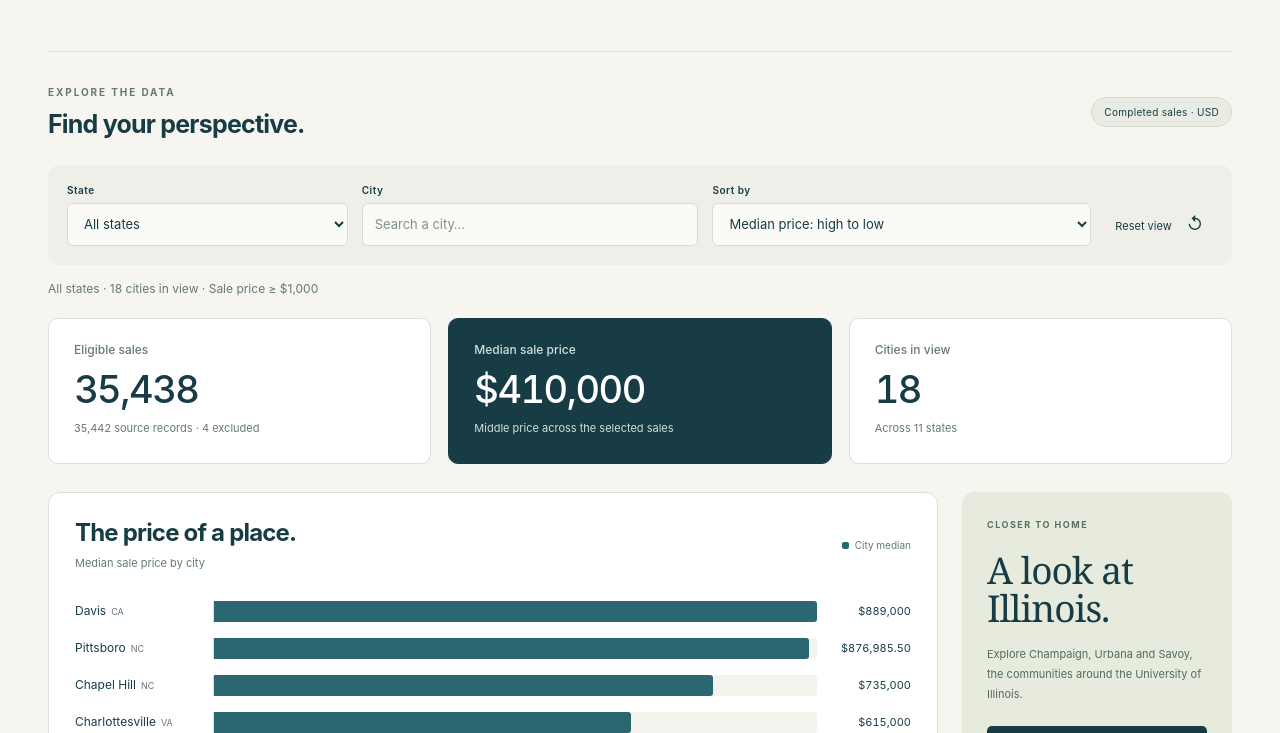
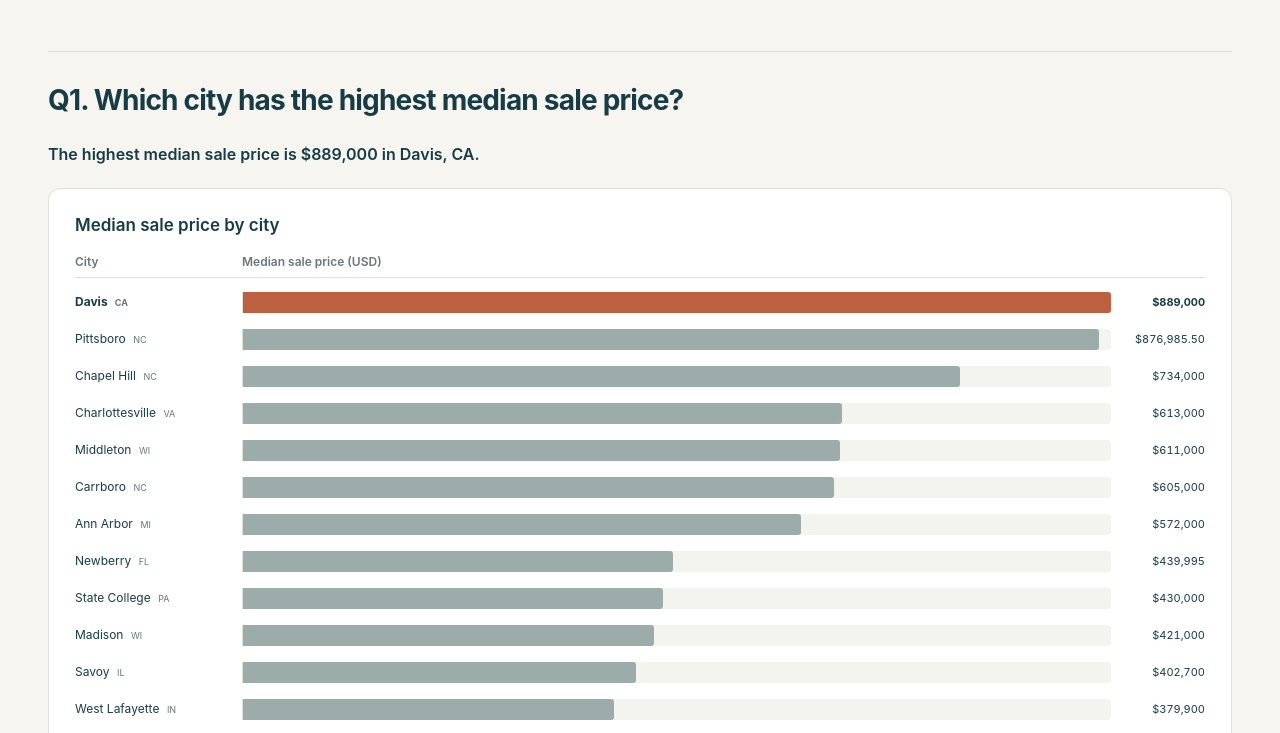
Before and after one commit to hhhhyyyyyy21035/BDI475-Hongyi.He-, a plain HTML site: page index.html in a window 1280 px wide. Shown: the part 419-1152 px from the top of the page. Drawn offline with Linux system fonts and the light colour scheme.

Commit message:
Start final project with verified city median prices

```diff
--- a/assets/app.js
+++ b/assets/app.js
@@ -22,6 +22,43 @@ function make(tag, className, text) {
   return element;
 }
 
+function priceScope(data) {
+  return `${money(data.price_floor)}–${money(data.price_ceiling)}`;
+}
+
+function priceBar(city, maxPrice, emphasis) {
+  const row = make('div', `chart-row ${emphasis}`);
+  const label = make('div', 'chart-label', city.city);
+  label.append(make('span', '', ` ${city.state}`));
+  const track = make('div', 'bar-track');
+  track.setAttribute('aria-hidden', 'true');
+  if (city.median !== null && maxPrice > 0) {
+    const bar = make('div', 'bar-fill');
+    bar.style.width = `${city.median / maxPrice * 100}%`;
+    track.append(bar);
+  }
+  row.append(label, track, make('div', 'chart-value', money(city.median)));
+  row.title = `${city.city}, ${city.state} · ${money(city.median)} median · ${number.format(city.count)} eligible sales`;
+  return row;
+}
+
+function renderQ1(data) {
+  const cities = [...data.cities].sort((a, b) => (b.median ?? -Infinity) - (a.median ?? -Infinity)
+    || a.city.localeCompare(b.city) || a.state.localeCompare(b.state));
+  const topPrice = cities[0].median;
+  if (topPrice === null) {
+    $('q1-answer').textContent = 'No sales fall within the price scope.';
+    return;
+  }
+  const leaders = cities.filter(city => city.median === topPrice);
+  const cityNames = new Intl.ListFormat('en-US').format(leaders.map(city => `${city.city}, ${city.state}`));
+  $('q1-answer').textContent = `The highest median sale price is ${money(topPrice)} in ${cityNames}.`;
+  $('q1-chart').replaceChildren(...cities.map(city => priceBar(city, topPrice,
+    city.median === topPrice ? 'top-price-row' : '')));
+  $('q1-scope').textContent = `${number.format(data.eligible_count)} eligible sales · ${priceScope(data)} inclusive · Bars start at $0`;
+  $('q1-figure').hidden = false;
+}
+
 function render() {
   if (!dataset) return;
   const state = $('state-filter').value;
@@ -43,7 +80,7 @@ function render() {
   $('stat-cities').textContent = number.format(cities.length);
   $('stat-states').textContent = `Across ${number.format(states.size)} ${states.size===1?'state':'states'}`;
   $('stat-source-note').textContent = `${number.format(rawCount)} source records · ${number.format(excluded)} excluded`;
-  $('load-status').textContent = `${state ? stateNames[state] || state : 'All states'} · ${number.format(cities.length)} ${cities.length===1?'city':'cities'} in view · Sale price ≥ ${money(dataset.price_floor)}`;
+  $('load-status').textContent = `${state ? stateNames[state] || state : 'All states'} · ${number.format(cities.length)} ${cities.length===1?'city':'cities'} in view · Sale price ${priceScope(dataset)}`;
   $('table-count').textContent = `${number.format(cities.length)} ${cities.length===1?'city':'cities'}`;
   $('empty-state').hidden = cities.length > 0;
   $('illinois-focus').setAttribute('aria-pressed', String(state === 'IL' && !query));
@@ -53,17 +90,7 @@ function render() {
   const table = document.createDocumentFragment();
   const maxPrice = Math.max(0,...cities.map(item => item.median ?? 0));
   for (const city of cities) {
-    const row = make('div',`chart-row${city.state==='IL'?' local-row':''}`);
-    const label = make('div','chart-label',city.city);
-    label.append(make('span','',city.state));
-    const track = make('div','bar-track');
-    const bar = make('div','bar-fill');
-    bar.style.width = `${maxPrice && city.median !== null ? city.median/maxPrice*100 : 0}%`;
-    track.append(bar);
-    track.setAttribute('aria-hidden','true');
-    row.append(label,track,make('div','chart-value',money(city.median)));
-    row.title = `${city.city}, ${city.state}: ${money(city.median)} median; ${number.format(city.count)} eligible sales`;
-    chart.append(row);
+    chart.append(priceBar(city, maxPrice, city.state === 'IL' ? 'local-row' : ''));
     const tr = make('tr');
     const cityCell = make('td','',city.city);
     if (city.state === 'IL') cityCell.append(make('span','illinois-badge','Illinois'));
@@ -81,11 +108,15 @@ function render() {
 async function load() {
   $('load-error').hidden = true;
   $('load-status').textContent = 'Loading the sales data…';
+  $('q1-answer').textContent = 'Loading the sales data…';
+  $('q1-figure').hidden = true;
   try {
     const response = await fetch('data/city_summary.json');
     if (!response.ok) throw new Error(`Data request failed (${response.status})`);
     const data = await response.json();
-    if (!Array.isArray(data.cities) || !data.cities.length || !Number.isFinite(data.price_floor)) throw new Error('Invalid summary structure');
+    if (!Array.isArray(data.cities) || !data.cities.length
+        || !Number.isFinite(data.price_floor) || !Number.isFinite(data.price_ceiling)
+        || data.price_floor > data.price_ceiling) throw new Error('Invalid summary structure');
     dataset = data;
     const selected = $('state-filter').value;
     $('state-filter').replaceChildren(make('option','','All states'));
@@ -96,11 +127,14 @@ async function load() {
       $('state-filter').append(option);
     });
     $('state-filter').value = selected;
-    $('price-rule').textContent = `Only finite sale prices of at least ${money(data.price_floor)} are included. The same rule applies to every summary, bar and table row.`;
-    $('dataset-count-note').textContent = `Full dataset: ${number.format(data.source_count)} source records; ${number.format(data.eligible_count)} eligible; ${number.format(data.excluded_count)} excluded. No upper price cutoff is applied.`;
+    $('price-rule').textContent = `Q1 and the city explorer include sale prices in ${priceScope(data)}, including both endpoints.`;
+    $('dataset-count-note').textContent = `Of ${number.format(data.source_count)} source records, ${number.format(data.eligible_count)} meet this price scope and ${number.format(data.excluded_count)} fall outside it.`;
+    renderQ1(data);
     render();
   } catch (error) {
     $('load-status').textContent = 'Sales data unavailable.';
+    $('q1-answer').textContent = 'Sales data unavailable. Use the retry button in the city explorer.';
+    $('q1-figure').hidden = true;
     $('load-error').hidden = false;
     console.error('Dashboard data loading error:',error);
   }
--- a/assets/styles.css
+++ b/assets/styles.css
@@ -12,3 +12,70 @@
 .chart-note{font-size:11px}.legend{font-size:10px}th{font-size:10px}td{font-size:12px}.method-grid p{font-size:12px}.reading-card p{font-size:12px}
 @media(max-width:760px){.stat-label{font-size:10px}.stat-note{font-size:9px}.view-caption{font-size:10px}.chart-row{font-size:11px}.legend{font-size:9px}}
 @media(max-width:420px){.chart-label{font-size:10px}.chart-value{font-size:10px}.chart-label span{font-size:8px}.legend{display:none}}
+
+.question {
+  border-top: 1px solid var(--line);
+  padding: 32px 0 40px;
+}
+
+.question-answer {
+  font-size: 16px;
+  font-weight: 600;
+  margin-bottom: 20px;
+}
+
+.question-chart {
+  margin: 0;
+}
+
+.question-chart figcaption {
+  font-size: 17px;
+  font-weight: 600;
+  margin-bottom: 18px;
+}
+
+.question-chart .chart-row {
+  grid-template-columns: 155px minmax(0, 1fr) 82px;
+}
+
+.question-axis {
+  color: var(--muted);
+  font-weight: 600;
+  border-bottom: 1px solid var(--line);
+  padding-bottom: 7px;
+}
+
+.question-chart .bar-fill {
+  background: #9bacaa;
+}
+
+.question-chart .top-price-row .bar-fill {
+  background: var(--orange);
+}
+
+.question-chart .top-price-row .chart-value,
+.question-chart .top-price-row .chart-label {
+  font-weight: 700;
+}
+
+@media (max-width: 560px) {
+  .question-chart .chart-row {
+    grid-template-columns: minmax(0, 1fr) auto;
+    gap: 4px 8px;
+  }
+
+  .question-chart .bar-track {
+    grid-column: 1 / -1;
+    grid-row: 2;
+    height: 10px;
+  }
+
+  .question-chart .chart-label span {
+    display: inline;
+    margin: 0 0 0 3px;
+  }
+
+  .question-axis span:last-child {
+    display: none;
+  }
+}
--- a/index.html
+++ b/index.html
@@ -18,7 +18,7 @@
         <span class="brand-mark" aria-hidden="true"><svg viewBox="0 0 32 32"><path d="M5 15 16 5l11 10M9 13v14h14V13M14 27v-9h5v9"/></svg></span>
         <span>Campus Comps<span class="brand-caption">COLLEGE TOWN HOME SALES</span></span>
       </a>
-      <nav aria-label="Main navigation"><a href="#city-details">City details</a><a href="#methodology">Data &amp; method <span aria-hidden="true">↗</span></a></nav>
+      <nav aria-label="Main navigation"><a href="#city-details">City details</a><a href="#q1">Q1</a><a href="#methodology">Data &amp; method <span aria-hidden="true">↗</span></a></nav>
     </div>
   </header>
   <main id="overview">
@@ -29,6 +29,18 @@
         <p class="hero-description">What does a home cost in a college town? Compare completed sales across university communities, one city at a time.</p>
       </div>
       <aside class="collection-note"><span class="note-label">A SNAPSHOT, WITH CONTEXT</span><p>Real sales.<br>Clear comparisons.</p><div class="note-divider"></div><span>Data collected March 2026</span><a href="#methodology">See what the numbers mean <span aria-hidden="true">↓</span></a></aside>
+    </section>
+    <section id="q1" class="question page-width" aria-labelledby="q1-title">
+      <h2 id="q1-title">Q1. Which city has the highest median sale price?</h2>
+      <p id="q1-answer" class="question-answer" aria-live="polite">Loading the sales data…</p>
+      <figure id="q1-figure" class="panel chart-panel question-chart" hidden>
+        <figcaption>Median sale price by city</figcaption>
+        <div class="chart-row question-axis" aria-hidden="true">
+          <span>City</span><span>Median sale price (USD)</span><span></span>
+        </div>
+        <div id="q1-chart" class="question-bars"></div>
+        <p id="q1-scope" class="chart-note"></p>
+      </figure>
     </section>
     <section class="dashboard page-width" aria-labelledby="explore-title">
       <div class="section-heading"><div><p class="eyebrow">EXPLORE THE DATA</p><h2 id="explore-title">Find your perspective.</h2></div><span class="collection-tag">Completed sales · USD</span></div>
@@ -64,7 +76,7 @@
     </section>
     <section id="methodology" class="methodology page-width" aria-labelledby="method-title">
       <div class="method-intro"><p class="eyebrow">TRANSPARENT BY DESIGN</p><h2 id="method-title">Know what<br>you're comparing.</h2><p>A useful comparison starts with a consistent definition. Here's ours.</p><a href="docs/data_description_sheet.md">Full data description <span aria-hidden="true">↗</span></a></div>
-      <div class="method-grid"><article><h3>One price rule</h3><p id="price-rule">Only finite sale prices of at least $1,000 are included. The same rule applies to every summary, bar and table row.</p><p id="dataset-count-note">Source and excluded-record counts are calculated from the dataset.</p></article><article><h3>One sale, one record</h3><p>Records are identified by <code>listing_id</code>. Repeated street addresses are kept: they may represent separate apartments or repeat sales. Cities are grouped with their state.</p></article><article><h3>A median of sales</h3><p>For each view, the middle price is calculated from all eligible transactions. For an even count, the two middle prices are averaged. City medians are never averaged to create the overall figure.</p></article><article><h3>Limits of this snapshot</h3><p>Prices above $5 million remain included. Home type is unreliable; this page does not use it. It also does not use incomplete dates or zero floor areas to calculate market duration or price per square foot. Values are source-reported and not verified against county records.</p></article></div>
+      <div class="method-grid"><article><h3>Sale price scope</h3><p id="price-rule">Q1 and the city explorer include sale prices from $10,000 to $5,000,000, inclusive.</p><p id="dataset-count-note">Source and excluded-record counts are calculated from the dataset.</p></article><article><h3>One sale, one record</h3><p>Records are identified by <code>listing_id</code>. Repeated street addresses are kept: they may represent separate apartments or repeat sales. Cities are grouped with their state.</p></article><article><h3>A median of sales</h3><p>For each view, the middle price is calculated from all eligible transactions. For an even count, the two middle prices are averaged. City medians are never averaged to create the overall figure.</p></article><article><h3>Limits of this snapshot</h3><p>Home type is unreliable, so it is excluded from this analysis. Values are source-reported and unverified against county records.</p></article></div>
     </section>
   </main>
   <footer class="page-width"><span class="footer-brand">Campus Comps</span><p>College-town home sales dataset, version 1.0 (2026). University of Illinois-Deloitte Foundation Center for Business Emerging Technologies. Data collected March 2026. Collection date is not the sale date range.</p><a href="https://github.com/hhhhyyyyyy21035/BDI475-Hongyi.He-">View source on GitHub <span aria-hidden="true">↗</span></a></footer>
```
Also changed, not shown: data/city_summary.json, 4 other files.
